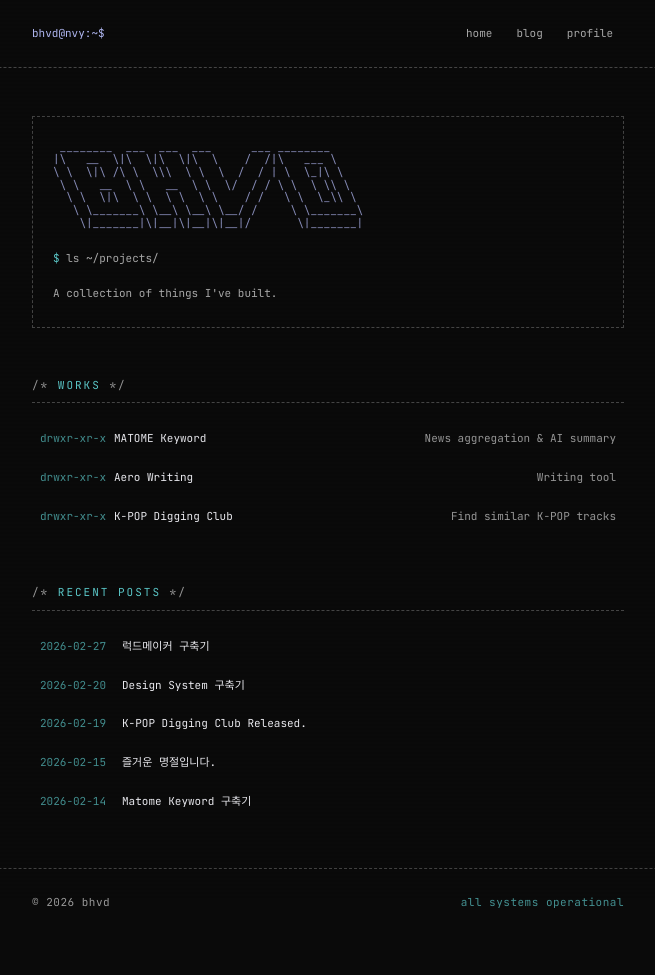
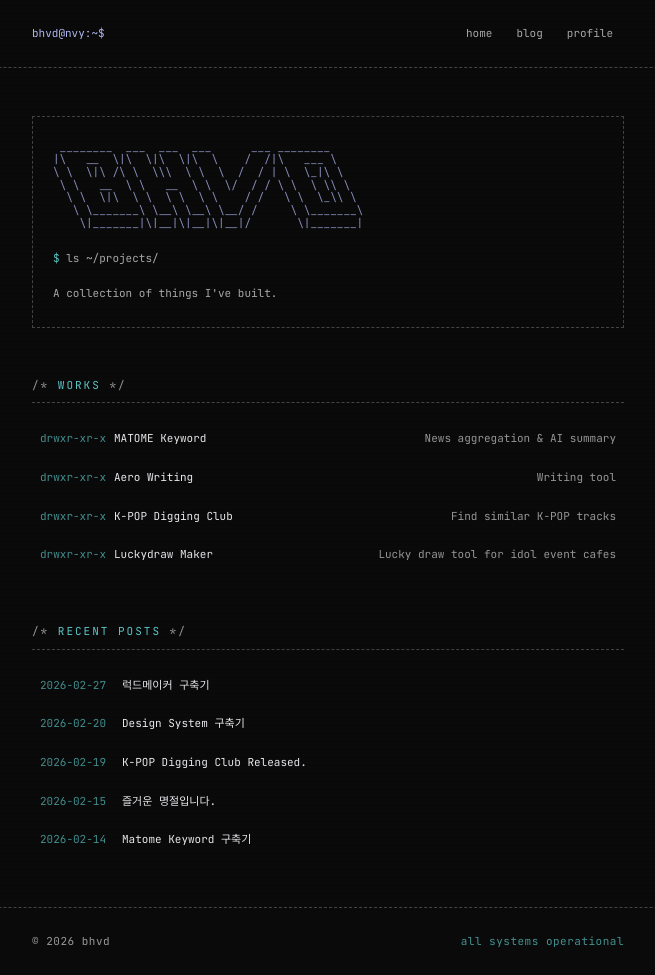
Before and after one commit to behaviodd/behaviodd.github.io, a Jekyll site: the page built from index.html, in a window 1280 px wide. Shown: the whole page, without its empty margins (312-967 px from the left). Built offline with Jekyll 4.4.1, drawn with Linux system fonts in a browser that asks for light colours; some web fonts are replaced; before the commit the page ends 936 px from its top, so only the background shows below that.

Commit message:
feat: Works 섹션에 Luckydraw Maker 추가
Co-Authored-By: Claude Opus 4.6 <noreply@anthropic.com>

```diff
--- a/index.html
+++ b/index.html
@@ -42,6 +42,14 @@ title: Home
     <span class="project-desc">Find similar K-POP tracks</span>
 
   </a>
+  <a href="https://luckydraw-maker.vercel.app/" class="project" target="_blank" rel="noopener">
+    <div class="project-left">
+      <span class="project-prefix">drwxr-xr-x</span>
+      <span class="project-name">Luckydraw Maker</span>
+    </div>
+    <span class="project-desc">Lucky draw tool for idol event cafes</span>
+
+  </a>
 </div>
 
 {% if site.posts.size > 0 %}
```
